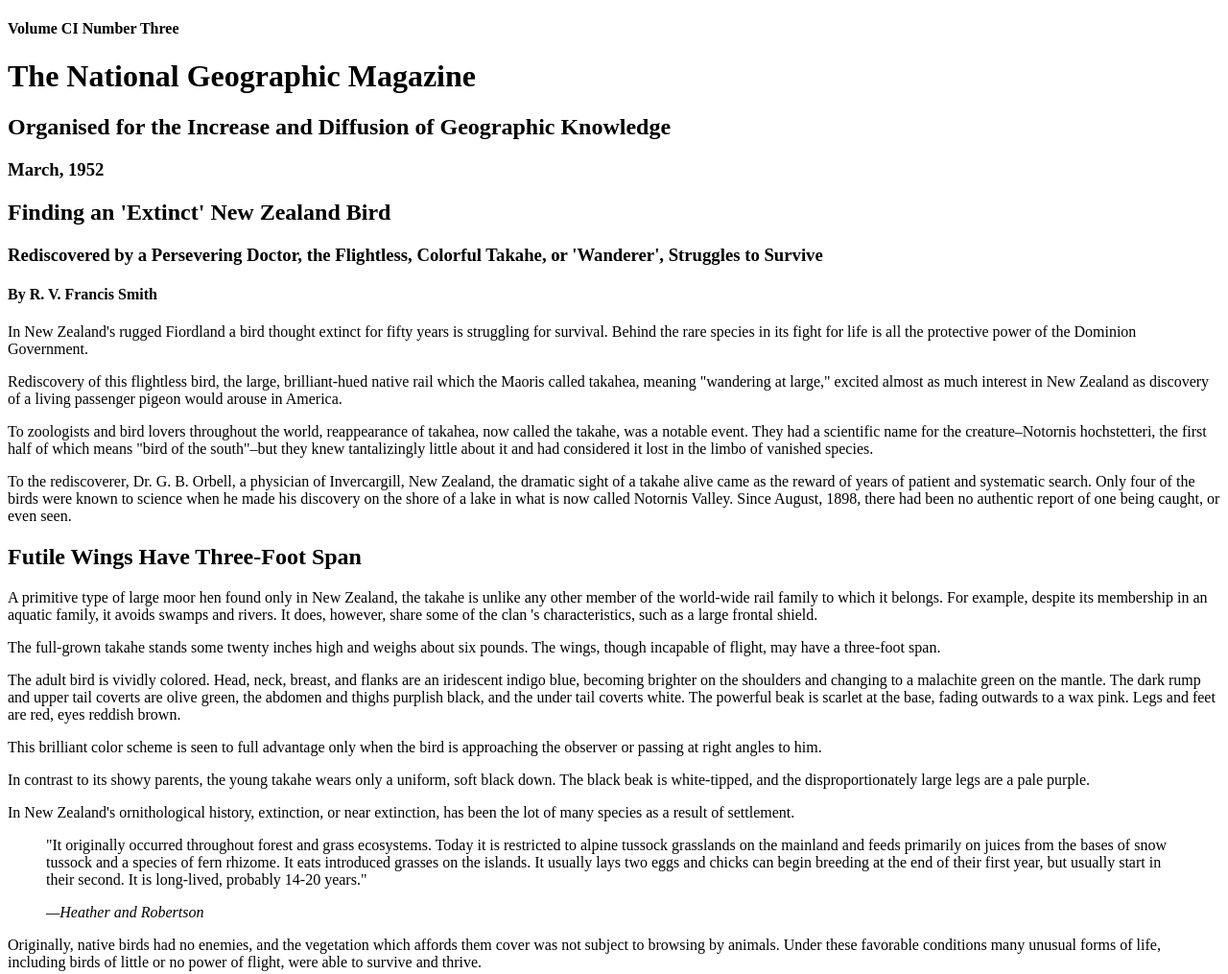
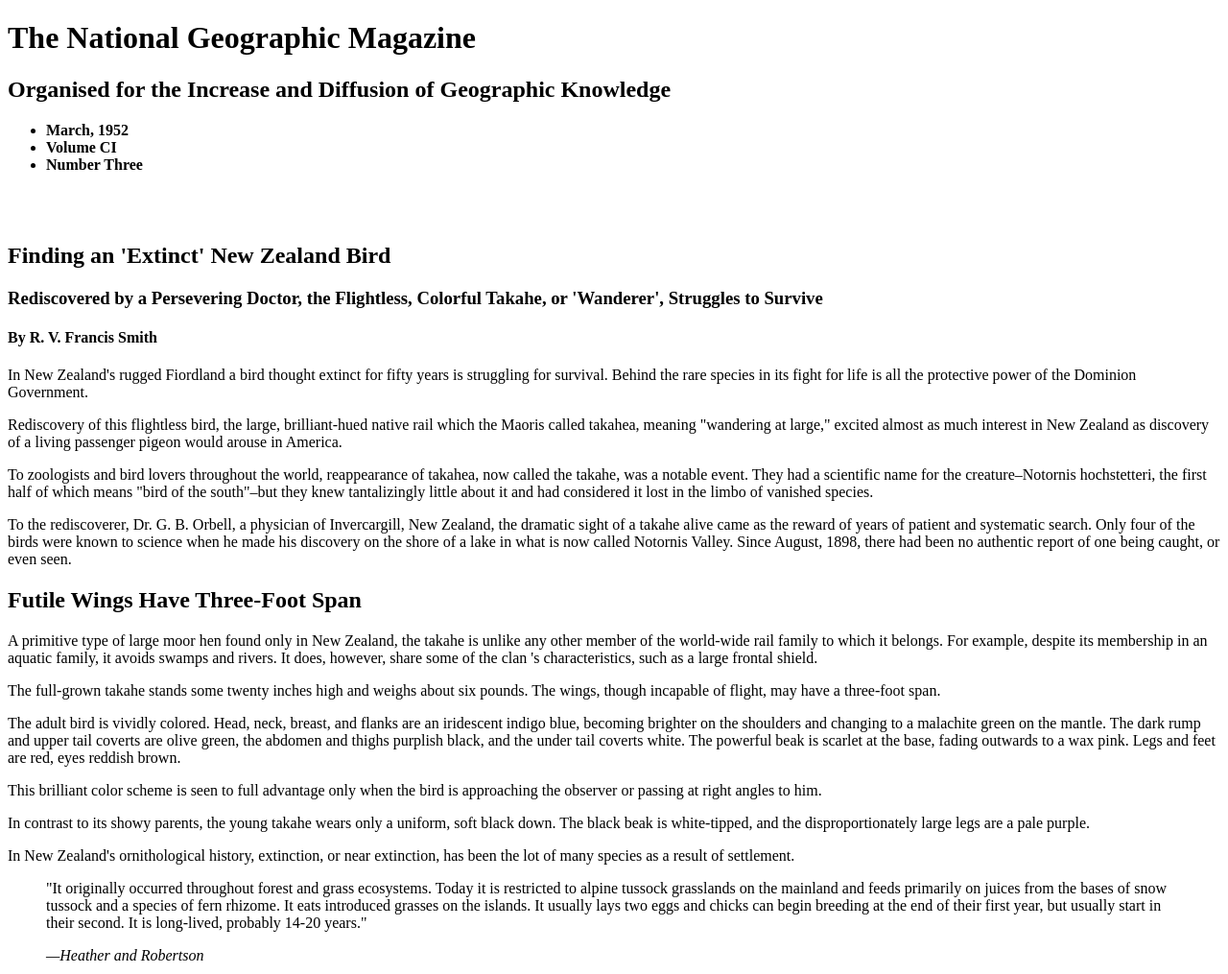
Before and after one commit to hayleyygregg/narrative-and-storytelling, a plain HTML site: page index.html in a window 1280 px wide. Shown: the top 1015 px of the page at 96% size. Drawn offline with Linux system fonts and the light colour scheme.

Commit message:
Update index.html

```diff
--- a/index.html
+++ b/index.html
@@ -1,3 +1,4 @@
+
 
 <!doctype html>
 
@@ -14,12 +15,15 @@
 
 <header>
 
-<h4>Volume CI Number Three</h4>
+
 
 <h1>The National Geographic Magazine</h1>
 <h2>Organised for the Increase and Diffusion of Geographic Knowledge</h2>
-<h3>March, 1952</h3>
-
+<ul>
+    <li><strong>March, 1952</strong></li>
+	<li><strong>Volume CI</strong></li>
+	<li><strong>Number Three</strong></li>
+</ul>
 
 
 </header>
@@ -27,7 +31,8 @@
 <article>
 
 <section>
-
+<br>
+<br>
 <h2>Finding an 'Extinct' New Zealand Bird</h2>
 
 <h3>Rediscovered by a Persevering Doctor, the Flightless, Colorful Takahe, or 'Wanderer', Struggles to Survive</h3>
```
